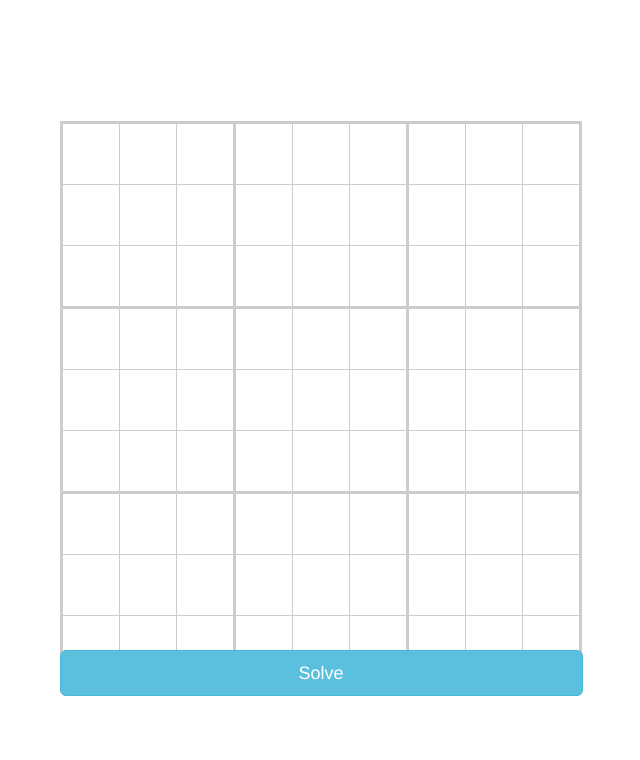
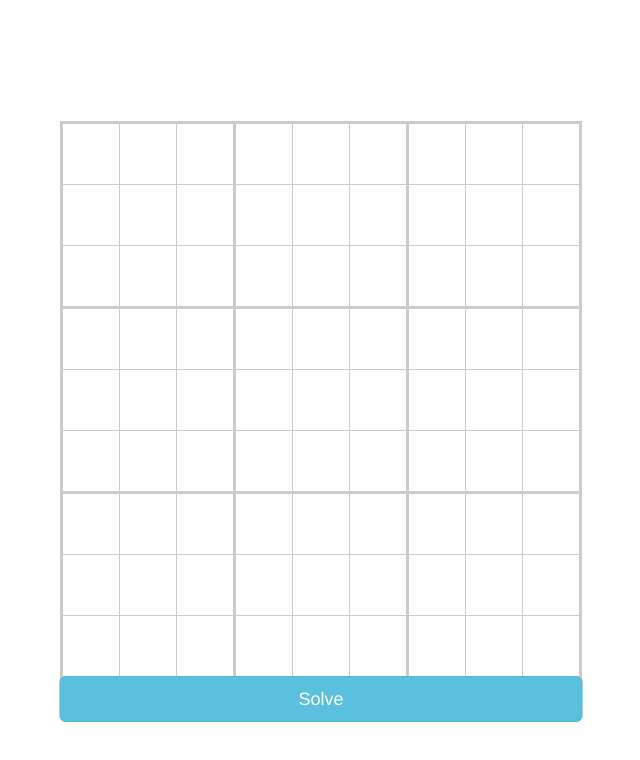
Before and after one commit to pengmai/sudokusolver, a React (Create React App) app: page / in a window 1280 px wide. Shown: the top 760 px of the page, without its empty margins (319-959 px from the left). Built offline with nearby package versions, Linux system fonts and the light colour scheme.

Commit message:
Updated positioning and error handling of contradictions

```diff
--- a/src/index.js
+++ b/src/index.js
@@ -1,6 +1,6 @@
 import React from 'react';
 import ReactDOM from 'react-dom';
-import { Button } from 'react-bootstrap';
+import { Button, Alert } from 'react-bootstrap';
 import Client from './client.js';
 import Sudoku from './sudoku.js';
 import Board from './board.js';
@@ -66,9 +66,19 @@ class SudokuSolver extends React.Component {
       Client.solve(this.state.board)
         .then(response => {
           if (response.hasOwnProperty("error")) {
+            var error;
+            console.log(response.error);
+            switch (response.error) {
+              case "Contradiction detected at root.":
+                error = `There appears to be no possible solutions to the
+                  puzzle you have entered. Please update it and try again.`;
+                break;
+              default:
+                error = "An unknown error has occurred. Please try again.";
+            }
             this.setState({
               buttonMessage: "Solve",
-              error: response.error,
+              error: error,
               loading: false,
               solved: false
             });
@@ -88,6 +98,12 @@ class SudokuSolver extends React.Component {
   render() {
     return (
       <div>
+        {this.state.error === "" ? "" :
+          <Alert bsStyle="danger">
+            <p>{this.state.error}</p>
+          </Alert>
+        }
+
         <Board
           board={this.state.board}
           valid={this.state.valid}
@@ -105,7 +121,6 @@ class SudokuSolver extends React.Component {
             {this.state.buttonMessage}
           </Button>
         </div>
-        <p id="errorMessage">{this.state.error}</p>
       </div>
     )
   }
--- a/src/sudokuboard.css
+++ b/src/sudokuboard.css
@@ -22,9 +22,11 @@
 }
 
 .btn {
-  position: relative;
-  top: 550px;
-  width: 343px;
+  position: absolute;
+  top: 50%;
+  left: 50%;
+  transform: translateX(-50%) translateY(400%);
+  width: 342px;
 }
 
 @media only screen and (min-width: 600px) {
@@ -33,8 +35,9 @@
     line-height: 56px;
     width: 56px;
   }
+
   .btn {
-    top: 650px;
+    transform: translateX(-50%) translateY(600%);
     width: 523px;
   }
 }
```
